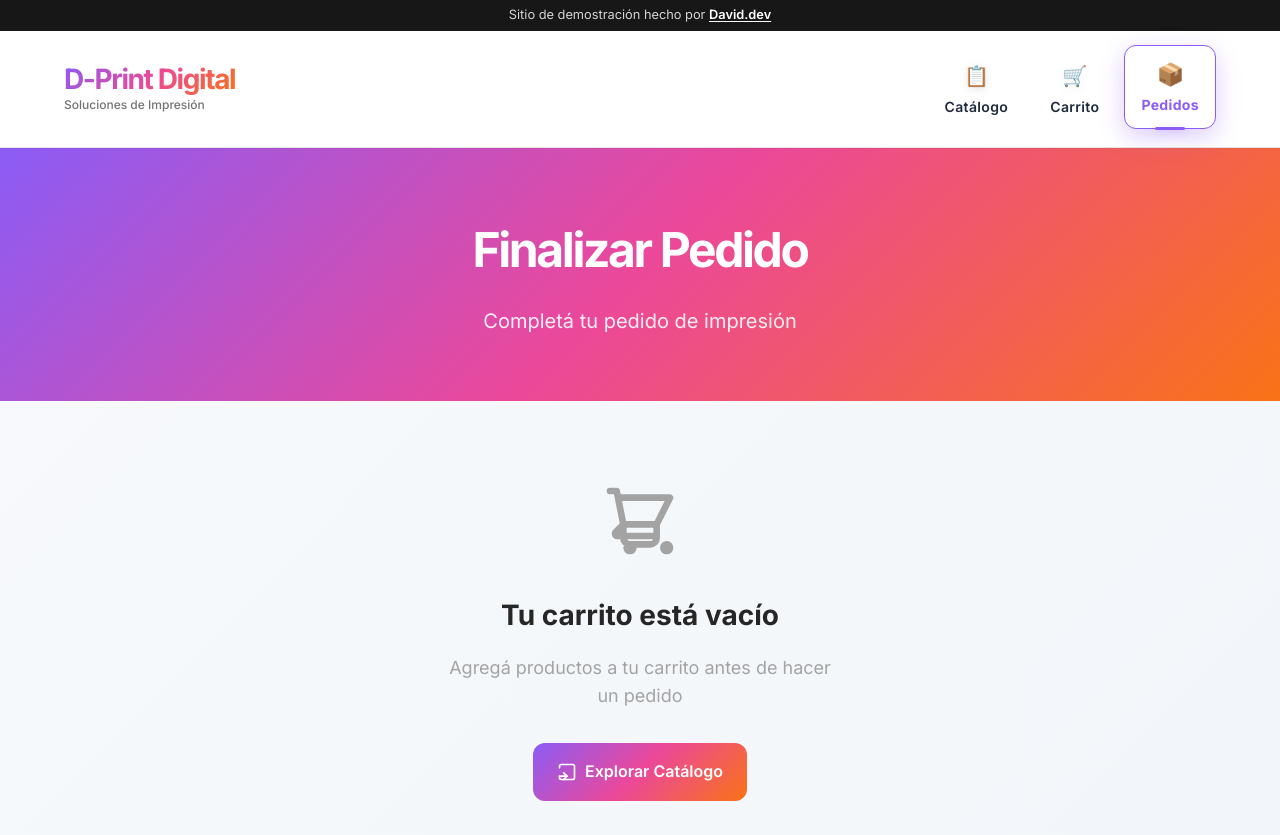
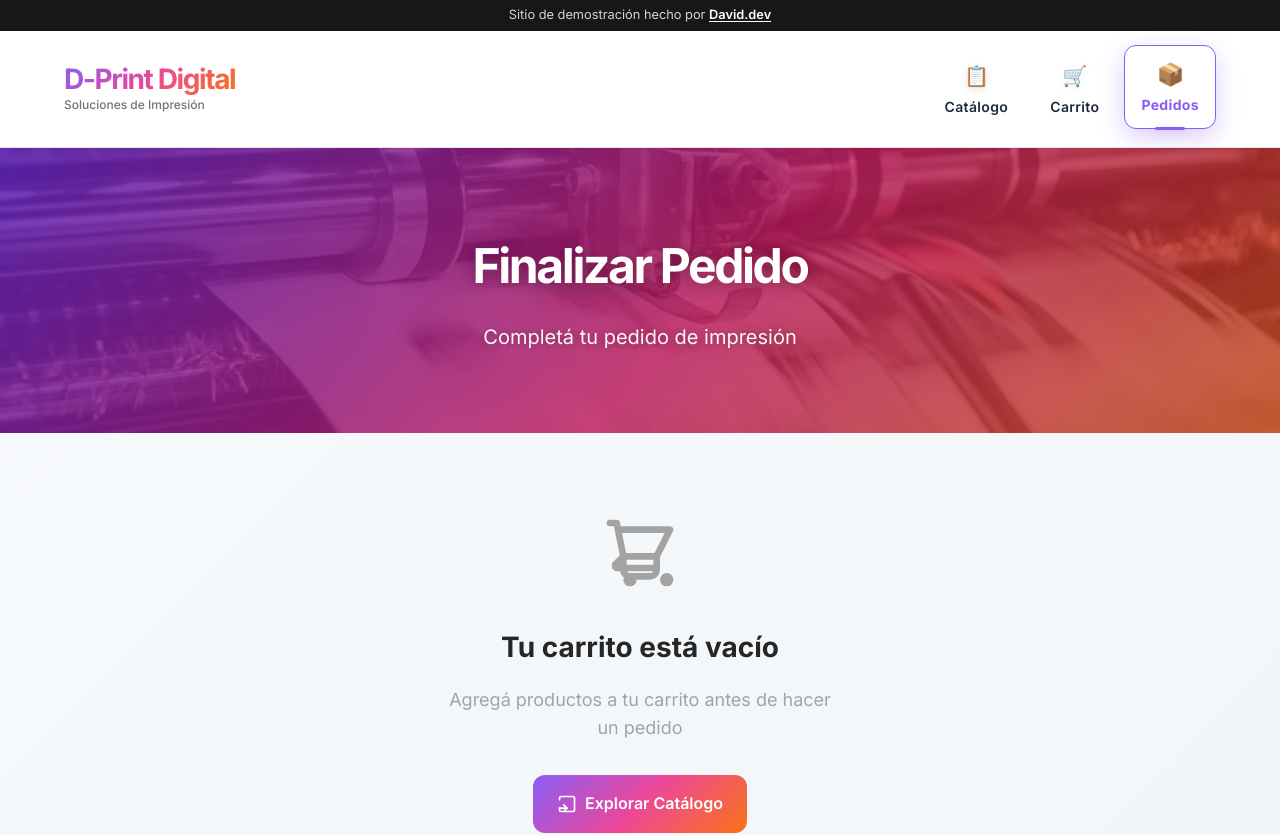
Before and after one commit to DavidSaboredo/Grafica-Dani, a Next.js app: page /pedido in a window 1280 px wide. Shown: the top 835 px of the page. Built offline with nearby package versions, Linux system fonts and the light colour scheme.

Commit message:
Hero con foto de imprenta y tarjetas parejas en el catálogo
El encabezado usa una foto de fondo con una capa de los colores de la marca
y un subtítulo que explica qué se imprime y cómo se pide. Las fotos de las
tarjetas van en 3:2 y el precio, la cantidad y el botón quedan alineados abajo.

```diff
--- a/src/app/components/Catalogo.tsx
+++ b/src/app/components/Catalogo.tsx
@@ -130,7 +130,10 @@ export default function Catalogo({ productos, categorias, error, whatsappUrl }:
       <section className="hero-section">
         <div className="hero-content">
           <h1 className="hero-title">Catálogo D-Print Digital</h1>
-          <p className="hero-subtitle">Soluciones de impresión</p>
+          <p className="hero-subtitle">
+            Tarjetas, volantes, stickers, banners, talonarios y sellos. Armá tu pedido online y confirmalo por
+            WhatsApp.
+          </p>
         </div>
       </section>
 
--- a/src/app/globals.css
+++ b/src/app/globals.css
@@ -198,10 +198,14 @@ body {
 }
 
 /* Hero Section */
+/* Foto de imprenta de fondo con una capa de los colores de la marca para que el texto se lea bien */
 .hero-section {
-  background: var(--gradient-primary);
+  background:
+    linear-gradient(135deg, rgba(91, 33, 182, 0.88) 0%, rgba(190, 24, 93, 0.8) 55%, rgba(194, 65, 12, 0.78) 100%),
+    url('/demo/hero-imprenta.webp') center / cover no-repeat;
+  background-color: #6d28d9;
   color: white;
-  padding: 4rem 0;
+  padding: 5rem 0;
   text-align: center;
   margin: 0;
   width: 100vw;
@@ -220,11 +224,13 @@ body {
   font-weight: 700;
   margin-bottom: 1rem;
   letter-spacing: -0.05em;
+  text-shadow: 0 2px 16px rgba(0, 0, 0, 0.35);
 }
 
 .hero-subtitle {
   font-size: 1.25rem;
-  opacity: 0.9;
+  opacity: 0.95;
+  text-shadow: 0 1px 8px rgba(0, 0, 0, 0.35);
   max-width: 600px;
   margin: 0 auto;
 }
@@ -556,6 +562,9 @@ body {
   transition: all 0.4s cubic-bezier(0.4, 0, 0.2, 1);
   border: 1px solid var(--neutral-200);
   position: relative;
+  /* Columna: el precio, la cantidad y el botón quedan alineados abajo en todas las tarjetas de la fila */
+  display: flex;
+  flex-direction: column;
 }
 
 .product-card-optimized:hover {
@@ -564,9 +573,10 @@ body {
   border-color: var(--primary-purple);
 }
 
+/* Misma proporción que las fotos de ejemplo (3:2) en cualquier ancho */
 .product-image-wrapper {
   position: relative;
-  height: 240px;
+  aspect-ratio: 3 / 2;
   overflow: hidden;
   background: var(--gradient-subtle);
 }
@@ -622,6 +632,9 @@ body {
 /* Contenido del producto */
 .product-content {
   padding: 1.5rem;
+  flex: 1;
+  display: flex;
+  flex-direction: column;
 }
 
 .product-title {
@@ -636,6 +649,7 @@ body {
   display: flex;
   justify-content: space-between;
   align-items: center;
+  margin-top: auto;
   margin-bottom: 1.5rem;
   padding: 1rem;
   background: var(--neutral-50);
@@ -1333,6 +1347,10 @@ body {
 
 /* Responsive optimizado */
 @media (max-width: 768px) {
+  .hero-section {
+    padding: 3.5rem 0;
+  }
+
   .hero-title {
     font-size: 2rem;
   }
```
